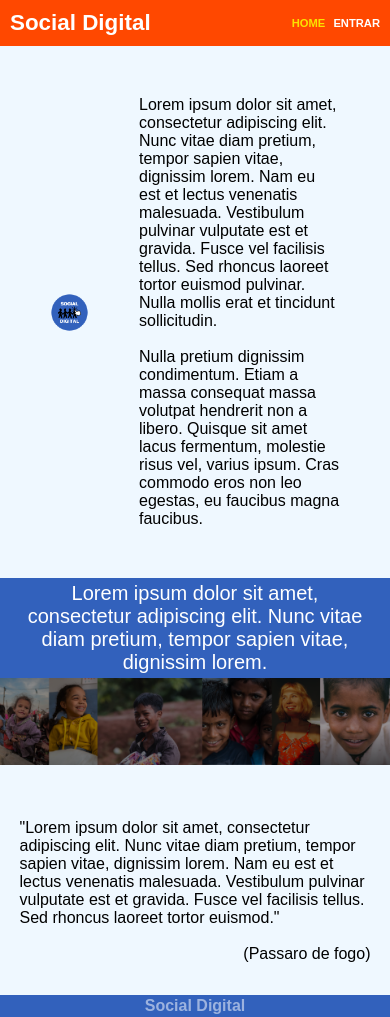
After one commit to arthurmeira/pi353socialdigital, a PHP site: page /home.html in a window 390 px wide. The commit adds this page. Run offline with PHP 8.4, Linux system fonts and the light colour scheme.

Commit message:
Trabalhando na responsividade do projeto

```diff
--- a/CSS/home.css
+++ b/CSS/home.css
@@ -7,6 +7,9 @@
 
 body{
     font-family: "Arial";
+    width: 70%;
+    margin: auto;
+    background-color: rgb(255, 255, 255);
 }
 
 :root{
@@ -48,20 +51,27 @@ header #top a.home-scr{
 
 
 /******************MAIN******************/
+main{
+    background-color: rgb(239, 248, 255);
+}
+
 main #mid .content{
     display: flex;
     align-items: center;
     justify-content: space-between;
-    padding: 80px 270px 80px 270px;
+    padding: 50px;
+    width: 100%;
+    margin: auto;
 }
 
 main #mid .content img{
-    width: 300px;
+    width: 10vw;
+    margin-right: 50px;
 }
 
 main #mid .article p{
-    font-size: 20px;
-    width: 900px;
+    font-size: 16px;
+    width: 100%;
 }
 
 
@@ -76,34 +86,27 @@ main #mid .container .card-phrase{
     color: white;
     font-size: 20px;
     height: 100px;
+    padding: 20px;
+
+    text-align: center;
+
     display: flex;
     align-items: center;
     justify-content: center;
+
+    width: 100%;
     margin: auto;
 }
 
-main #mid .container .article3{
-    font-size: 20px;
+main #mid .container .article3 p{
+    font-size: 16px;
+    width: 90%;
     margin: auto;
-    width: 1200px;
-    padding: 100px 0px 100px 0px;
+    padding: 50px 0px 50px 0px;
 }
 
-main #mid .container .social-midia{
-    font-size: 20px;
-    margin: auto;
-    width: 1000px;
+footer{
     text-align: center;
-}
-
-main #mid .container .social-midia img{
-    width: 70px;
-    padding: 50px 10px 50px 10px;
-}
-
-footer #bot .bottom{
-    text-align: center;
-
     background: var(--color-clean-blue);
     color: white;
     font-weight: bold;
@@ -112,14 +115,23 @@ footer #bot .bottom{
     width: 100%;
 }
 
-footer #bot .bottom img{
-    width: 120px;
+footer #bot .bottom .social-midia a{
+    display: flex;
+    align-items: center;
+    justify-content: center;
+    padding: 2px;
+    color: #ffffff84;
+    text-decoration: none;
 }
 
 /* Media Query for Mobile Devices */
 @media (max-width: 480px) {
+    body{
+        width: 100%;
+    }
+
     header #top{
-        background-color: aquamarine;
+        background-color: rgb(255, 72, 0);
         font-size: 70%;
         padding: 10px;
     }
@@ -131,6 +143,10 @@ footer #bot .bottom img{
 }
 /* Media Query for low resolution  Tablets, Ipads */
 @media (min-width: 481px) and (max-width: 767px) {
+    body{
+        width: 100%;
+    }
+
     header #top{
         background-color: rebeccapurple;
         font-size: 75%;
@@ -139,6 +155,10 @@ footer #bot .bottom img{
 }
 /* Media Query for Tablets Ipads portrait mode */
 @media (min-width: 768px) and (max-width: 1024px){
+    body{
+        width: 75%;
+    }
+
     header #top{
         background-color: green;
         font-size: 80%;
@@ -147,11 +167,32 @@ footer #bot .bottom img{
 }
 /* Media Query for Laptops and Desktops */
 @media (min-width: 1025px) and (max-width: 1280px){
+    body{
+        width: 80%;
+    }
+
     header #top{
-        background-color: burlywood;
+        background-color: rgb(26, 255, 0);
         font-size: 85%;
         padding: 10px 80px 10px 80px;
     }
+
+    main #mid .content{
+        display: block;
+        width: 100%;
+
+
+    }
+
+    main #mid .content img{
+        width: 50%;
+
+    }
+
+    main #mid .content p{
+        font-size: 18px;
+    }
+
 }
 /* Media Query for Large screens */
 @media (min-width: 1281px) {
--- /dev/null
+++ b/home.html
@@ -0,0 +1,77 @@
+<!DOCTYPE html>
+<html lang="pt-br">
+<head>
+    <meta charset="UTF-8">
+    <meta http-equiv="X-UA-Compatible" content="IE=edge">
+    <meta name="viewport" content="width=device-width, initial-scale=1.0">
+    <link rel="stylesheet" href="/CSS/home.css" >
+    <title>Social Digital - Home</title>
+</head>
+<body>
+    <header>
+        <div id="top">
+            <h1>Social Digital</h1>
+            <div class="top-btn">
+                <a class="home-scr" href="/home.html">HOME</a>
+                <a class="login" href="#">ENTRAR</a>
+            </div><!--top-btn-->
+        </div><!--top-->
+    </header>
+
+    <main>
+        <div id="mid">
+            <div class="container">
+                <div class="content">
+                    <img src="/IMG/logo.png" alt="logo-social-digital">
+                    <div class="article">
+                        <p>
+                            Lorem ipsum dolor sit amet, consectetur adipiscing elit.
+                            Nunc vitae diam pretium, tempor sapien vitae, dignissim lorem.
+                            Nam eu est et lectus venenatis malesuada.
+                            Vestibulum pulvinar vulputate est et gravida.
+                            Fusce vel facilisis tellus. Sed rhoncus laoreet tortor euismod pulvinar.
+                            Nulla mollis erat et tincidunt sollicitudin.
+                        </p>
+                        <br>
+                        <p>
+                            Nulla pretium dignissim condimentum. Etiam a massa consequat massa volutpat
+                            hendrerit non a libero. Quisque sit amet lacus fermentum, molestie risus vel,
+                            varius ipsum. Cras commodo eros non leo egestas, eu faucibus magna faucibus.
+                        </p>
+                    </div><!--article-->
+                </div><!--content-->
+
+                <div class="card-phrase">
+                    Lorem ipsum dolor sit amet, consectetur adipiscing elit.
+                    Nunc vitae diam pretium, tempor sapien vitae, dignissim lorem.
+                </div><!--card-phrase-->
+
+                <div class="article2">
+                    <img src="/IMG/kids-image.png" alt="image-kids">
+                </div><!--article2-->
+                <div class="article3">
+                    <p>
+                        "Lorem ipsum dolor sit amet, consectetur adipiscing elit. Nunc vitae diam pretium,
+                        tempor sapien vitae, dignissim lorem. Nam eu est et lectus venenatis malesuada.
+                        Vestibulum pulvinar vulputate est et gravida. Fusce vel facilisis tellus. Sed rhoncus
+                        laoreet tortor euismod."
+                    <br>
+                    <br>
+                       <span style="float: right;">(Passaro de fogo)</span>
+                    </p>
+                </div><!--article3-->
+            </div><!--container-->
+        </div><!--mid-->
+    </main>
+
+    <footer>
+        <div id="bot">
+            <div class="bottom">
+                <div class="social-midia">
+                    <a href="#"><span>Social Digital</span></a>
+                </div><!--social-midia-->
+            </div><!--bottom-->
+        </div><!--bot-->
+    </footer>
+</body>
+</html>
```
